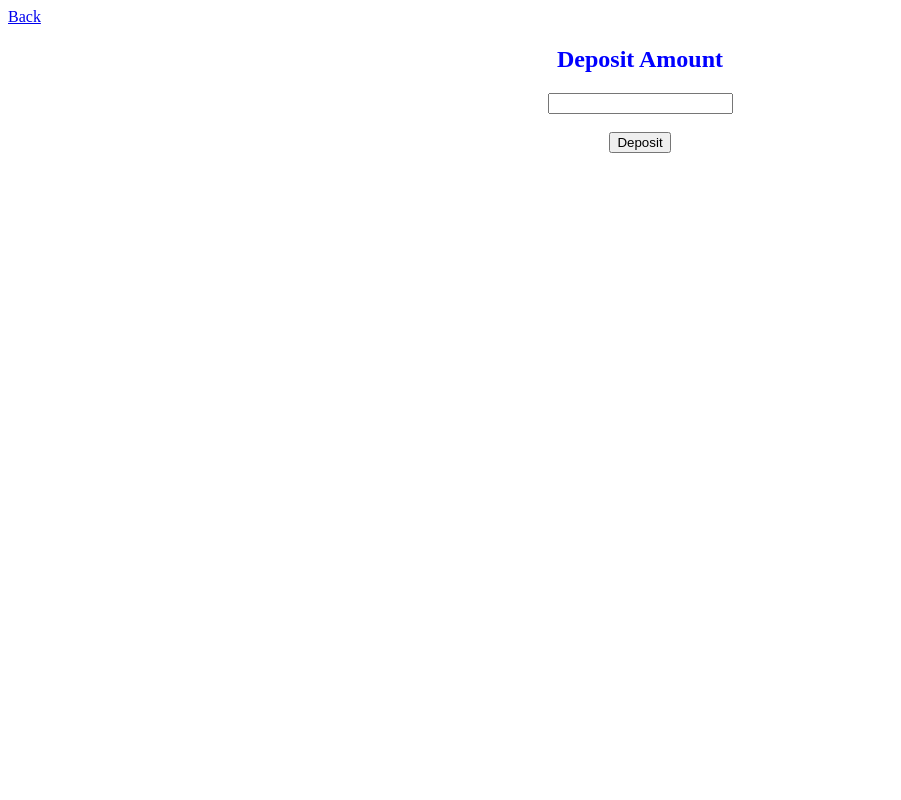
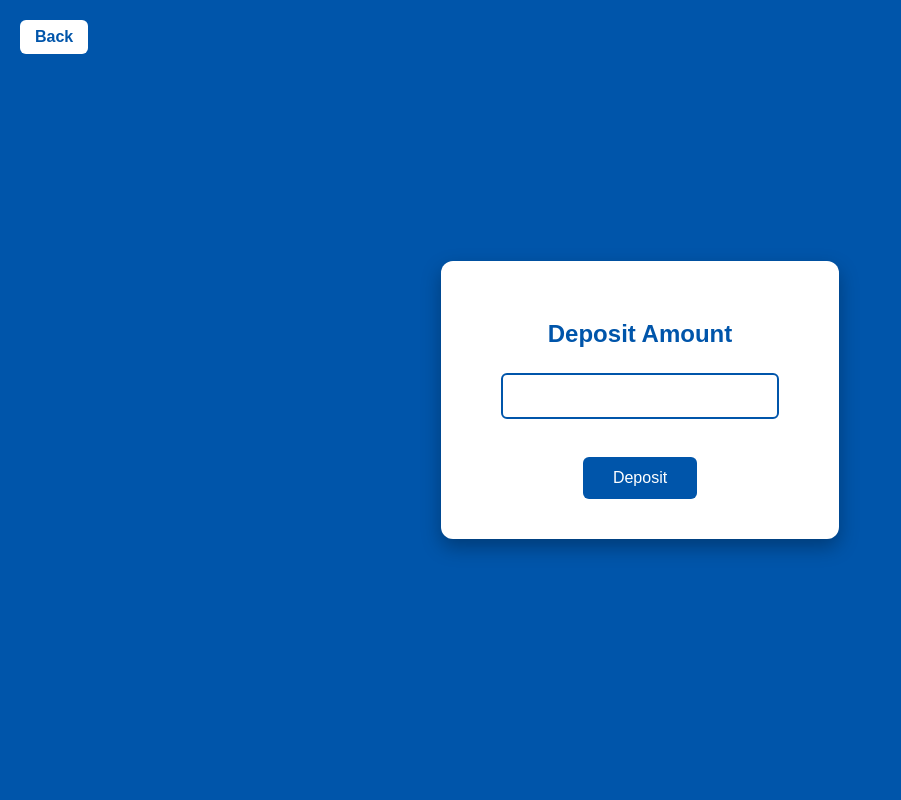
Before and after one commit to chandrikababji/ATM-Project-Flask, a Flask app: template api/templates/deposit.html in a window 1280 px wide. Shown: the whole page, without its empty margins (0-901 px from the left). Run offline with Flask 3, Linux system fonts and the light colour scheme; the template is opened without the code that fills it, so the values that code supplies are empty.

Commit message:
edited colors of css

```diff
--- a/api/static/dashbaord.css
+++ b/api/static/dashbaord.css
@@ -38,7 +38,7 @@ nav {
 
 nav a {
     text-decoration: none;
-    background-color: #28a745;
+    background-color: #003366;
     color: white;
     padding: 14px 30px;
     margin: 15px;
--- a/api/static/deposit.css
+++ b/api/static/deposit.css
@@ -1,4 +1,75 @@
-body{
-    color: blue;
+/* Body Styling */
+body {
+    margin: 0;
+    padding: 0;
+    font-family: Arial, sans-serif;
+    background-color: #0055aa;
+    display: flex;
+    justify-content: center;
+    align-items: center;
+    height: 100vh;
+}
+
+/* Back Button */
+a {
+    position: absolute;
+    top: 20px;
+    left: 20px;
+    text-decoration: none;
     background-color: white;
+    color: #0055aa;
+    padding: 8px 15px;
+    border-radius: 6px;
+    font-weight: bold;
+    transition: 0.3s ease;
 }
+
+a:hover {
+    background-color: #e6e6e6;
+}
+
+/* Form Container */
+center {
+    background-color: white;
+    padding: 40px 60px;
+    border-radius: 12px;
+    box-shadow: 0px 8px 20px rgba(0, 0, 0, 0.3);
+}
+
+/* Heading */
+h2 {
+    color: #0055aa;
+    margin-bottom: 25px;
+}
+
+/* Input Field */
+input[type="number"] {
+    width: 250px;
+    padding: 12px;
+    border: 2px solid #0055aa;
+    border-radius: 6px;
+    font-size: 16px;
+    outline: none;
+}
+
+input[type="number"]:focus {
+    border-color: #003f80;
+}
+
+/* Button */
+button {
+    margin-top: 20px;
+    padding: 12px 30px;
+    background-color: #0055aa;
+    color: white;
+    border: none;
+    border-radius: 6px;
+    font-size: 16px;
+    cursor: pointer;
+    transition: 0.3s ease;
+}
+
+button:hover {
+    background-color: #003f80;
+    transform: scale(1.05);
+}
--- a/api/templates/deposit.html
+++ b/api/templates/deposit.html
@@ -4,7 +4,8 @@
     <meta charset="UTF-8">
     <meta name="viewport" content="width=device-width, initial-scale=1.0">
     <title>Depost</title>
-    <link rel="stylesheet" href="/static/deposit.css">
+    <link rel="stylesheet" href="{{ url_for('static', filename='deposit.css') }}">
+
 </head>
 <body>
    <a href="/dashboard">Back</a>
```
